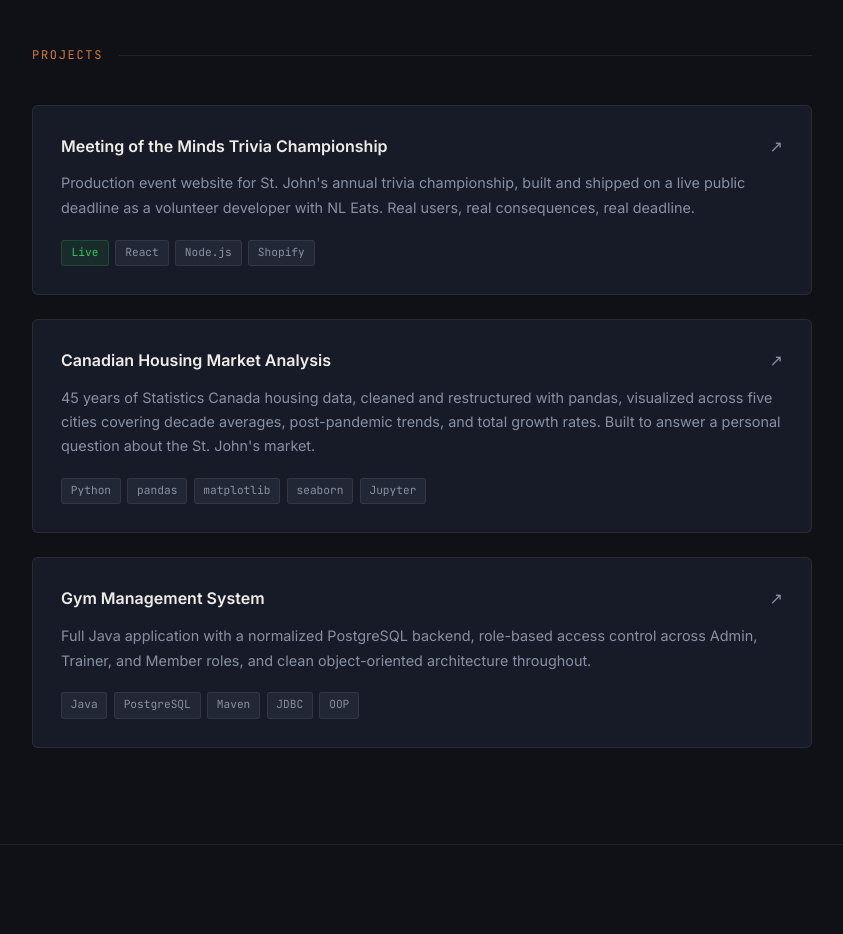
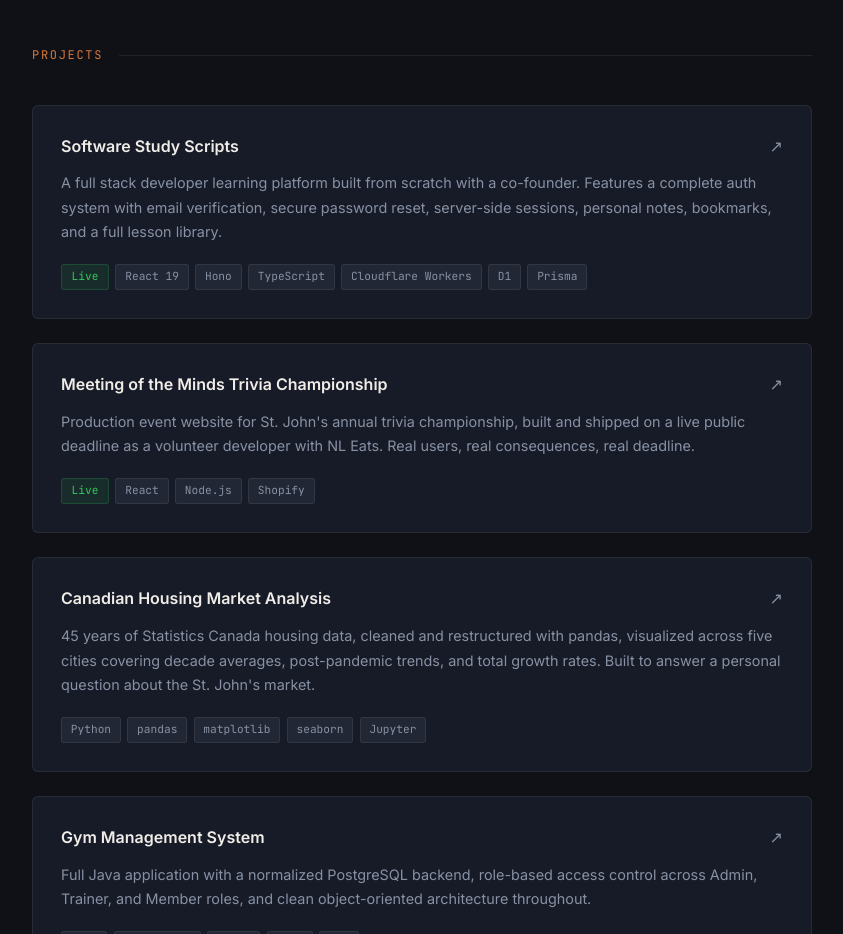
Before and after one commit to BCoishous/my-portfolio, a React (Create React App) app: page / in a window 1280 px wide. Shown: the part 1580-2514 px from the top of the page, without its empty margins (218-1061 px from the left). Built offline with nearby package versions, Linux system fonts and the light colour scheme.

Commit message:
add Software Study Scripts as lead project

```diff
--- a/public/index.html
+++ b/public/index.html
@@ -17,6 +17,7 @@
     />
     <meta property="og:url" content="https://brandoncoish.dev" />
     <meta property="og:type" content="website" />
+    <meta property="og:image" content="https://brandoncoish.dev/preview.png" />
   </head>
   <body>
     <noscript>You need to enable JavaScript to run this app.</noscript>
--- a/src/components/Projects.js
+++ b/src/components/Projects.js
@@ -1,6 +1,21 @@
 import "./Projects.css";
 
 const projects = [
+  {
+    title: "Software Study Scripts",
+    description:
+      "A full stack developer learning platform built from scratch with a co-founder. Features a complete auth system with email verification, secure password reset, server-side sessions, personal notes, bookmarks, and a full lesson library.",
+    tags: [
+      "React 19",
+      "Hono",
+      "TypeScript",
+      "Cloudflare Workers",
+      "D1",
+      "Prisma",
+    ],
+    link: "https://softwarestudyscripts.com",
+    live: true,
+  },
   {
     title: "Meeting of the Minds Trivia Championship",
     description:
```
Also changed, not shown: public/preview.png (added).
